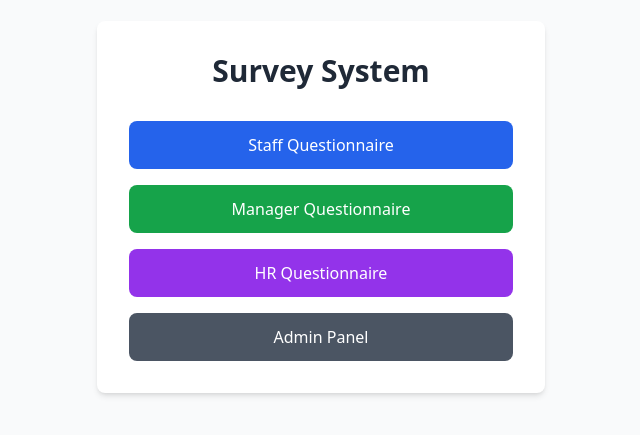
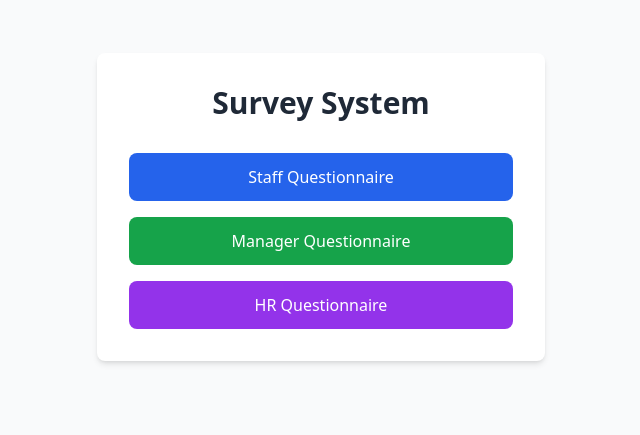
Before and after one commit to tzakkar/Survey2, a Next.js app: page / in a window 1280 px wide. Shown: the part 193-628 px from the top of the page, without its empty margins (319-959 px from the left). Built offline with nearby package versions, Linux system fonts and the light colour scheme.

Commit message:
Remove admin panel link from landing page
- Hide admin panel from public view
- Admin panel still accessible via direct URL (/admin/questionnaires)
- Improves security by not exposing admin access publicly

```diff
--- a/app/page.tsx
+++ b/app/page.tsx
@@ -26,12 +26,6 @@ export default function HomePage() {
           >
             HR Questionnaire
           </Link>
-          <Link
-            href="/admin/questionnaires"
-            className="block w-full text-center px-6 py-3 bg-gray-600 text-white rounded-lg hover:bg-gray-700 transition-colors mt-8"
-          >
-            Admin Panel
-          </Link>
         </div>
       </div>
     </div>
```
